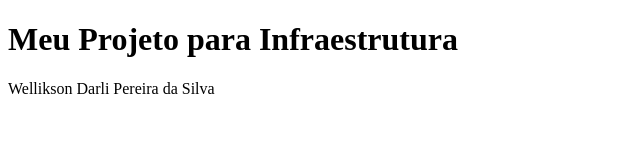
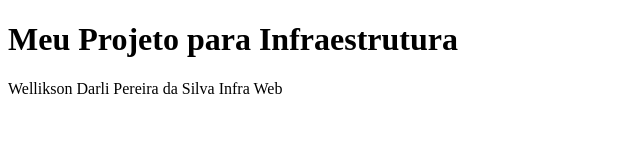
Before and after one commit to Wellikson/infra_web, a plain HTML site: page index.html in a window 1280 px wide. Shown: the full height of the page, 0-640 px from the left. Drawn offline with Linux system fonts and the light colour scheme.

Commit message:
Linha no index

```diff
--- a/index.html
+++ b/index.html
@@ -9,6 +9,7 @@
         <h1>Meu Projeto para Infraestrutura</h1>
         <p>
             Wellikson Darli Pereira da Silva
+            Infra Web
         </p>
     </body>
 </html>
```
